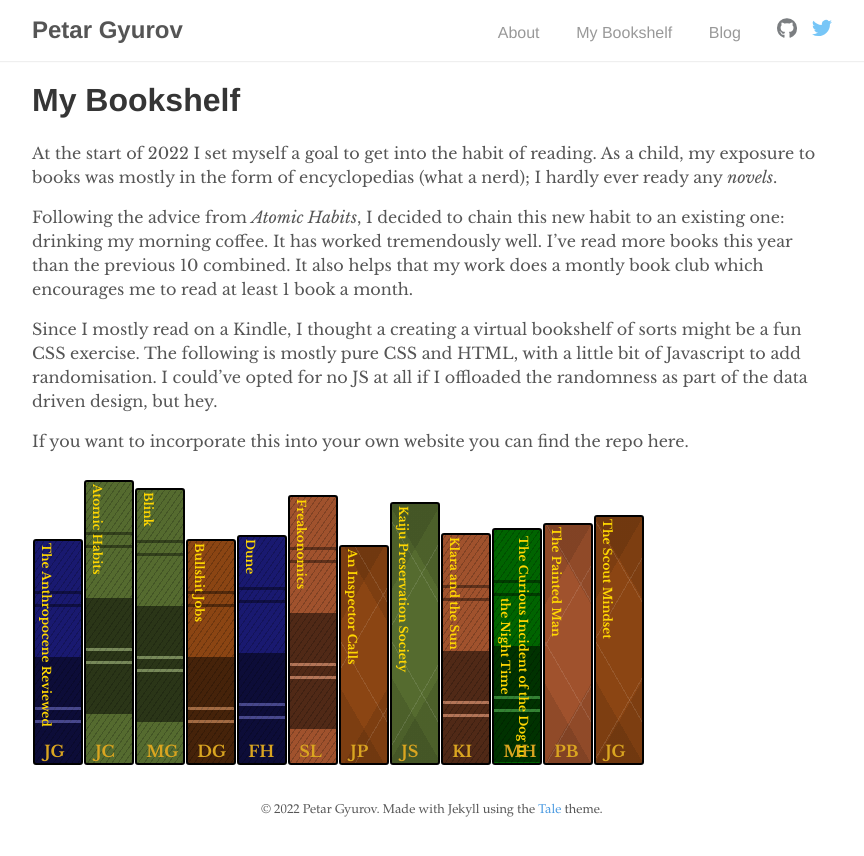
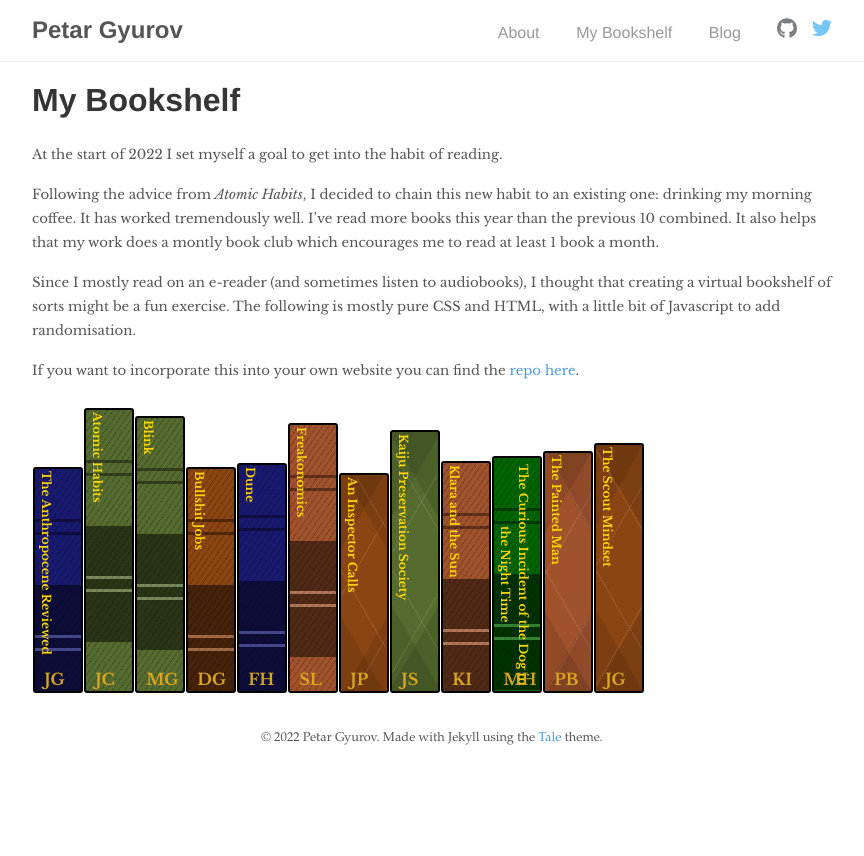
Before and after one commit to petargyurov/petargyurov.github.io, a Jekyll site: the page built from _pages/books.md, in a window 1280 px wide, cut to the strip 0-856 px from the top of the page. Shown: the whole strip, without its empty margins (208-1072 px from the left). Built offline with Jekyll 4.4.1, drawn with Linux system fonts in a browser that asks for light colours; grey boxes are pictures that could not be loaded.

Commit message:
Updated text on book page. Fixed formatting in template.

```diff
--- a/_layouts/book.html
+++ b/_layouts/book.html
@@ -3,25 +3,22 @@ layout: default
 ---
 
 <!-- Content from _pages/books.md -->
-{{ content }}
-
-{% assign books = site.books %}
+{{ content }} {% assign books = site.books %}
 <div class="bookshelf">
   {% for book in books %}
   <div class="book">
     <div class="side spine">
-          <span class="spine-title">
-            {{ book.title }}
+      <span class="spine-title"> {{ book.title }} </span>
+      <span class="spine-author">
+        {{ book.author_first_name | slice: 0 }}{{ book.author_last_name | slice:
+        0 }}
       </span>
-          <span class="spine-author">
-            {{ book.author_first_name | slice: 0 }}{{ book.author_last_name | slice: 0 }}
-          </span>
-
     </div>
-        <div class="side top">
-        </div>
-        <div class="side cover" style="background-image: url({{ book.cover_url }})">
-        </div>
+    <div class="side top"></div>
+    <div
+      class="side cover"
+      style="background-image: url({{ book.cover_url }})"
+    ></div>
   </div>
   {% endfor %}
 </div>
@@ -33,32 +30,35 @@ layout: default
     return Math.floor(Math.random() * (max - min + 1)) + min;
   }
 
-    function randomChoice(array){
+  function randomChoice(array) {
     return array[Math.floor(Math.random() * array.length)];
   }
 
-    let spines = Object.values(document.getElementsByClassName("spine"))
-    let covers = Object.values(document.getElementsByClassName("cover"))
-    let tops = Object.values(document.getElementsByClassName("top"))
+  let spines = Object.values(document.getElementsByClassName("spine"));
+  let covers = Object.values(document.getElementsByClassName("cover"));
+  let tops = Object.values(document.getElementsByClassName("top"));
 
-    // let books = Object.values(document.getElementsByClassName("book"))
-    // books.forEach((book) => {
-    //    Object.values(book.children).forEach((side) => {
-
-    // })
-    let availablePatterns = ["argyle", "tartan"]  // we could probably get these programatically
-    let availableColours = ["maroon", "darkgreen", "darkolivegreen", "brown", "saddlebrown", "sienna", "midnightblue"]
+  let availablePatterns = ["argyle", "tartan"]; // we could probably get these programatically
+  let availableColours = [
+    "maroon",
+    "darkgreen",
+    "darkolivegreen",
+    "brown",
+    "saddlebrown",
+    "sienna",
+    "midnightblue",
+  ];
 
   // assign a random height, pattern and colour to each book
-    spines.map(function(s, i) {
+  spines.map(function (s, i) {
     let randomHeight = getRandomInt(220, 290);
     s.style.height = `${randomHeight}px`;
     s.style.top = `${280 - randomHeight}px`;
 
-        let randomPattern = randomChoice(availablePatterns)
-        s.style.backgroundImage = `var(--${randomPattern})`
+    let randomPattern = randomChoice(availablePatterns);
+    s.style.backgroundImage = `var(--${randomPattern})`;
 
-        let randomColor = randomChoice(availableColours)
+    let randomColor = randomChoice(availableColours);
     s.style.backgroundColor = randomColor;
 
     covers[i].style.height = `${randomHeight}px`;
--- a/_pages/books.md
+++ b/_pages/books.md
@@ -6,10 +6,18 @@ permalink: /books/
 ---
 
 # My Bookshelf
-At the start of 2022 I set myself a goal to get into the habit of reading. As a child, my exposure to books was mostly in the form of encyclopedias (what a nerd); I hardly ever ready any _novels_.
+<small>
+At the start of 2022 I set myself a goal to get into the habit of reading.
+</small>
 
+<small>
 Following the advice from _Atomic Habits_, I decided to chain this new habit to an existing one: drinking my morning coffee. It has worked tremendously well. I've read more books this year than the previous 10 combined. It also helps that my work does a montly book club which encourages me to read at least 1 book a month.
+</small>
 
-Since I mostly read on a Kindle, I thought a creating a virtual bookshelf of sorts might be a fun CSS exercise. The following is mostly pure CSS and HTML, with a little bit of Javascript to add randomisation. I could've opted for no JS at all if I offloaded the randomness as part of the data driven design, but hey.
+<small>
+Since I mostly read on an e-reader (and sometimes listen to audiobooks), I thought that creating a virtual bookshelf of sorts might be a fun exercise. The following is mostly pure CSS and HTML, with a little bit of Javascript to add randomisation.
+</small>
 
-If you want to incorporate this into your own website you can find the repo here.
+<small>
+If you want to incorporate this into your own website you can find the [repo here](https://github.com/petargyurov/virtual-bookshelf).
+</small>
```
Lines whose indentation alone changed are shown as unchanged.
